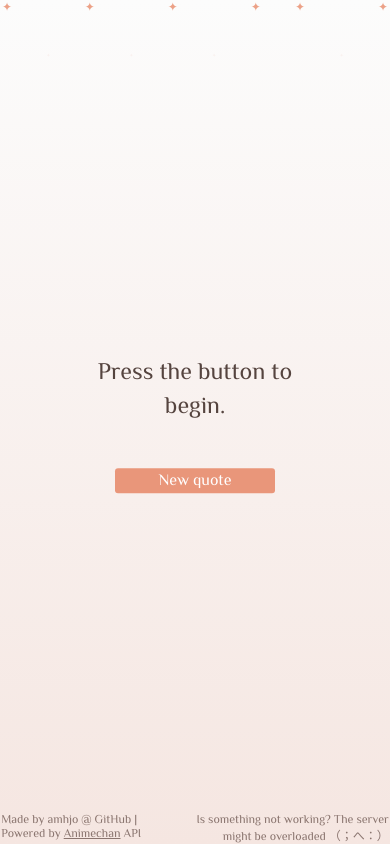
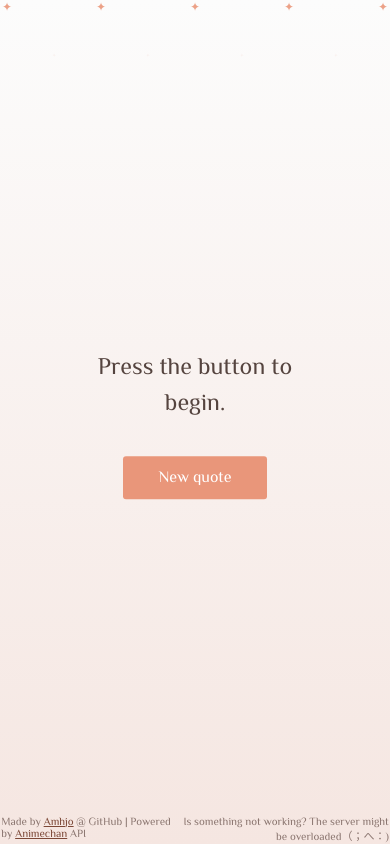
Before and after one commit to saschjo/aniquote, a plain HTML site: page index.html in a window 390 px wide. Drawn offline with nearby package versions, Linux system fonts and the light colour scheme.

Commit message:
Mobile test v2

```diff
--- a/index.html
+++ b/index.html
@@ -18,7 +18,6 @@
     <div class="sparkle">✦</div>
     <div class="sparkle-small">✦</div>
     <div class="sparkle">✦</div>
-    <div class="sparkle">✦</div>
     <div class="sparkle-small">✦</div>
     <div class="sparkle">✦</div>
 </div>
@@ -28,19 +27,15 @@
         <div id="quote">
             Press the button to begin.
         </div>
-        <div id="character">
-            &nbsp;
-        </div>
-        <div id="anime">
-            &nbsp;
-        </div>
+        <div id="character"></div>
+        <div id="anime"></div>
     </span>
     <button id="quote_btn" onClick="getRandomQuote()">New quote</button>
 </div>
 
 <div id="bottomrow">
-    <div id="credit">Made by amhjo @ GitHub | Powered by <a href="https://animechan.vercel.app/">Animechan</a> API</div>
-    <div id="notworking">Is something not working? The server might be overloaded （；へ：）</div>
+    <div id="credit">Made by <a href="https://github.com/amhjo">Amhjo</a> @ GitHub | Powered by <a href="https://animechan.vercel.app/">Animechan</a> API</div>
+    <div id="notworking">Is something not working? The server might be overloaded（；へ：)</div>
 </div>
 
 
--- a/style.css
+++ b/style.css
@@ -20,7 +20,7 @@ body {
 }
 
 #credit, #notworking {
-  font-size: 12px;
+  font-size: 11px;
   padding: 0.3%;
   color: rgb(138, 117, 111);
 }
@@ -30,7 +30,7 @@ body {
 }
 
 a {
-  color: rgb(138, 117, 111);
+  color: rgb(124, 72, 55);
 }
 
 
@@ -40,7 +40,7 @@ a {
   flex-direction: column;
   text-align: center;
   justify-content: center;
-  width: 55%;
+  width: 65%;
   height: 40%;
   margin: 0;
   position: absolute;
@@ -48,13 +48,12 @@ a {
   -ms-transform: translateY(-50%);
   transform: translateY(-50%);
   transition: 0.5s ease-in-out;
-  animation: fadeIn 1.5s ease-in;
-  animation-iteration-count: 1;
 }
 
 #textcontent {
   width: 100%;
-
+  animation: fadeIn 1.5s ease-in;
+  animation-iteration-count: 1;
 }
 
 #quote, #character, #anime {
@@ -63,7 +62,7 @@ a {
 
 #quote {
   font-size: 24px;
-  line-height: 1.4em;
+  line-height: 1.5em;
   padding: 1.5%;
 }
 
@@ -71,6 +70,7 @@ a {
   color: rgb(165, 95, 72);
   font-size: 14px;
   font-family: 'Montserrat', sans-serif;
+  line-height: 1.5em;
 }
 
 #anime {
@@ -79,12 +79,13 @@ a {
   font-size: 12px;
   color: rgb(151, 121, 112);
   font-family: 'Montserrat', sans-serif;
+  line-height: 1.5em;
 }
 
 button {
-  width: 10em;
-  padding: 1.5%;
-  margin-top: 2%;
+  width: 9em;
+  padding: 0.8em;
+  margin-top: 1.5em;
   background-color: darksalmon;
   border: 0;
   color: white;
@@ -97,7 +98,8 @@ button {
 
 button:active {
   transform: scale(0.97);
-  background-color: rgb(209, 123, 102);
+  background-color: white;
+  color: rgb(209, 123, 102);
 }
 
 button:hover {
```
